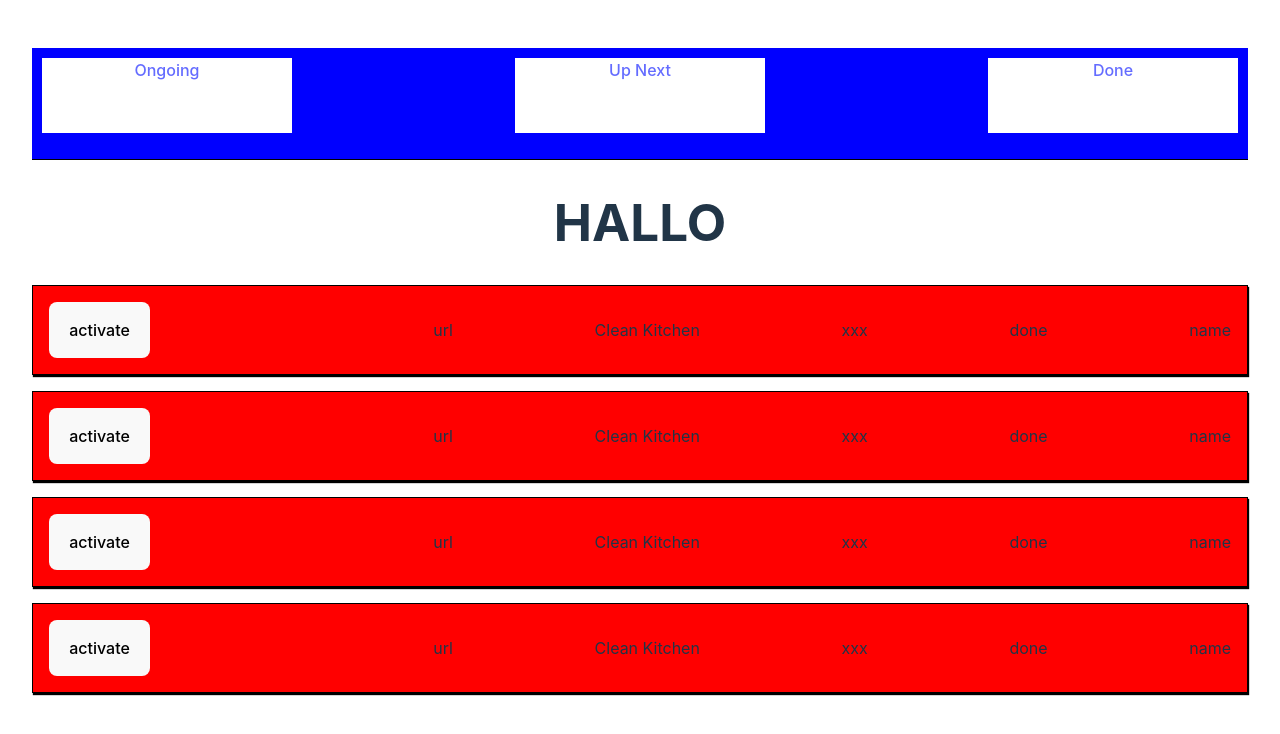
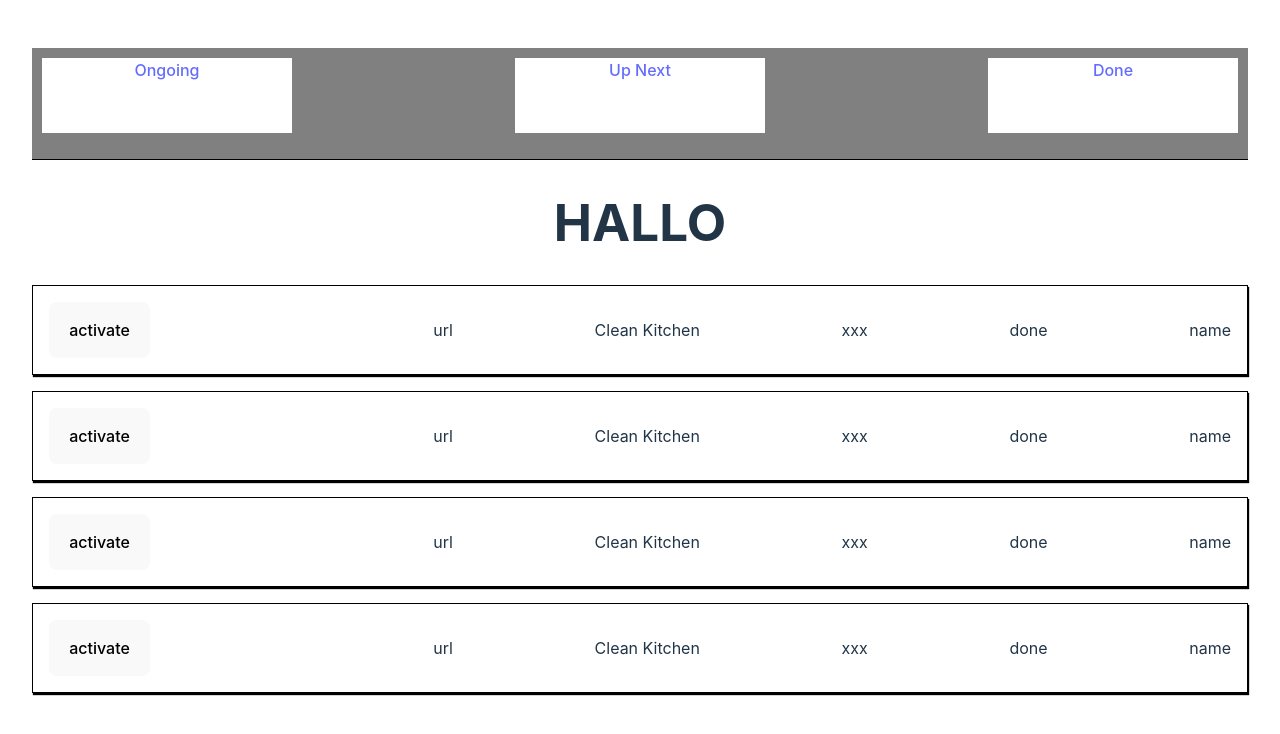
Before and after one commit to PhilippWeiss85/CleanUp, a React (Vite) app: page / in a window 1280 px wide. Shown: the top 734 px of the page. Built offline with nearby package versions, Linux system fonts and the light colour scheme.

Commit message:
update css

```diff
--- a/src/components/Navigation/Navigation.css
+++ b/src/components/Navigation/Navigation.css
@@ -4,7 +4,7 @@ nav {
 
 }
 .navmenu {
-    background-color: blue;
+    background-color: grey
 }
 
 .navmenu ul {
--- a/src/index.css
+++ b/src/index.css
@@ -43,7 +43,6 @@ h1 {
 
 section {
   width: 100%;
-  background-color: red;
 }
 
 button {
```
